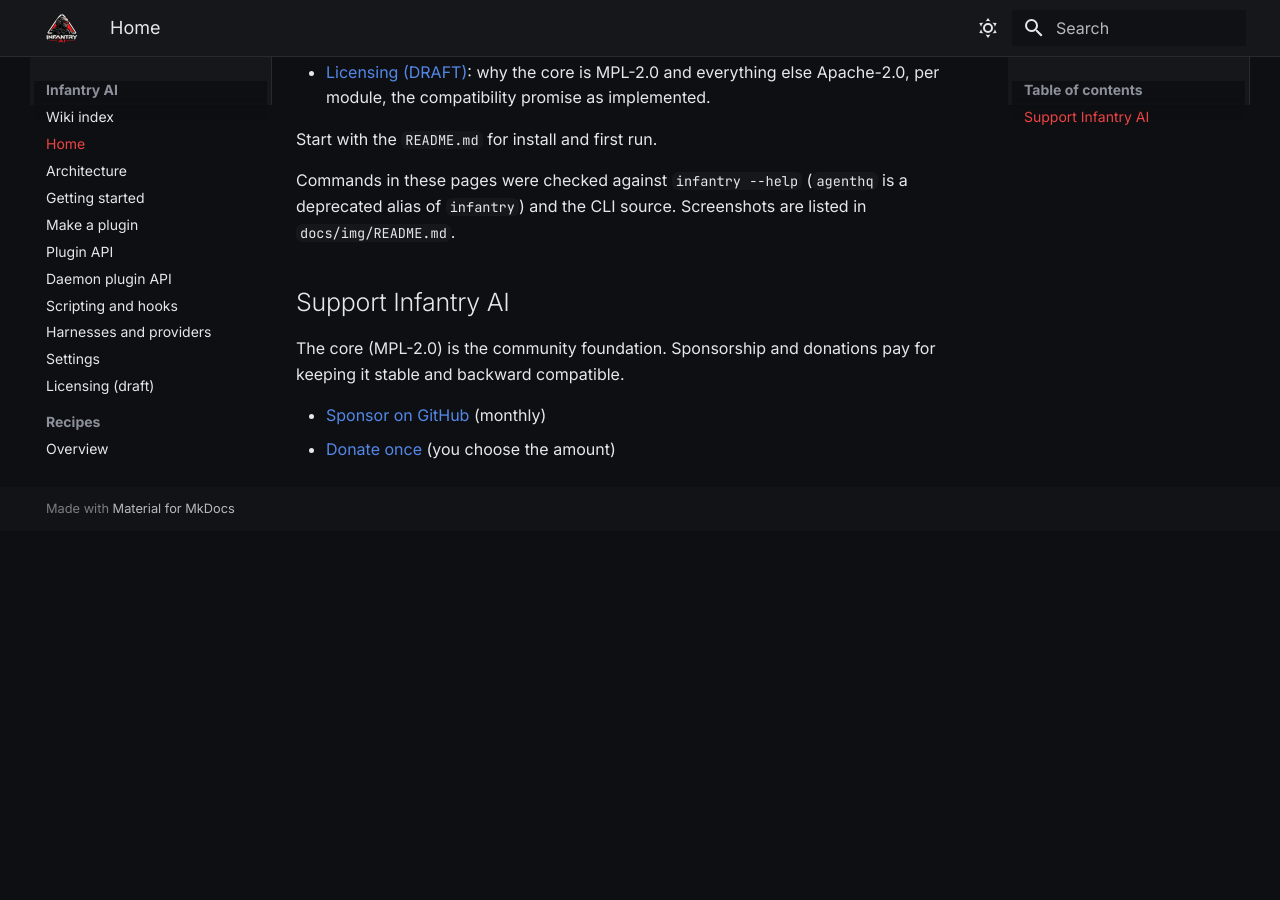
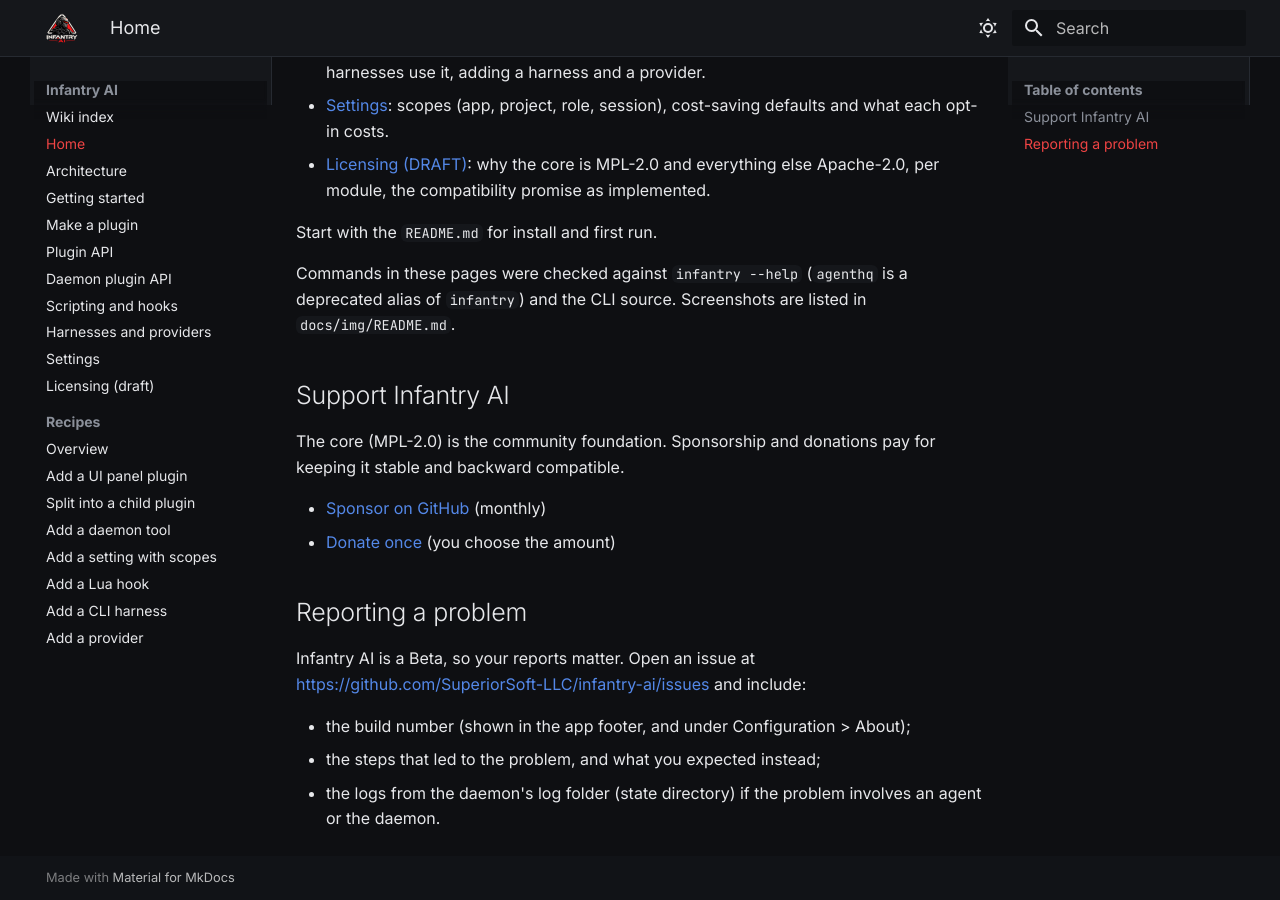
Before and after one commit to SuperiorSoft-LLC/infantry-ai, an MkDocs documentation site: the page built from docs/wiki/Home.md, in a window 1280 px wide and 900 px high, scrolled down 828 px. Built offline with MkDocs 1.6.1 and Material for MkDocs 9.7.7, drawn with Linux system fonts in a browser that asks for light colours; before the commit the page ends 1359 px from its top, so only the background shows below that; some of the changed text lies outside the part shown.

Commit message:
BETA-LABEL-1: Beta status in shared facts, README, wiki index and Home, Reporting a problem section
Co-Authored-By: Claude Sonnet 5.5 <noreply@anthropic.com>

```diff
--- a/docs/wiki/Home.md
+++ b/docs/wiki/Home.md
@@ -3,6 +3,9 @@
 # Infantry AI wiki
 
 <!-- shared:pitch -->Infantry AI is a command post for coding agents: a ticket board, agents on their own git branches, mail, shared project knowledge, Lua scripts that automate your process, and plugins that build the app itself.<!-- /shared:pitch -->
+
+> **Beta.** <!-- shared:beta_line -->Infantry AI is in Beta. It works and we use it every day, but not every part is fully tested yet: you are an early tester. Please report anything that breaks on GitHub.<!-- /shared:beta_line -->
+> [Report a problem](https://github.com/SuperiorSoft-LLC/infantry-ai/issues)
 
 These pages are written from the code on the dev head. Where an older document disagrees with the code, the code
 wins, and the page says so.
@@ -29,3 +32,11 @@ source. Screenshots are listed in `docs/img/README.md`.
 
 - [Sponsor on GitHub](https://github.com/sponsors/SPONSORS_ACCOUNT) (monthly)
 - [Donate once](https://buy.stripe.com/STRIPE_PAYMENT_LINK) (you choose the amount)
+
+## Reporting a problem
+
+Infantry AI is a Beta, so your reports matter. Open an issue at <https://github.com/SuperiorSoft-LLC/infantry-ai/issues> and include:
+
+- the build number (shown in the app footer, and under Configuration > About);
+- the steps that led to the problem, and what you expected instead;
+- the logs from the daemon's log folder (state directory) if the problem involves an agent or the daemon.
```
Also changed, not shown: docs/shared/product.md (+3 -0 lines), docs/wiki/index.md (+3 -0 lines), README.md.
